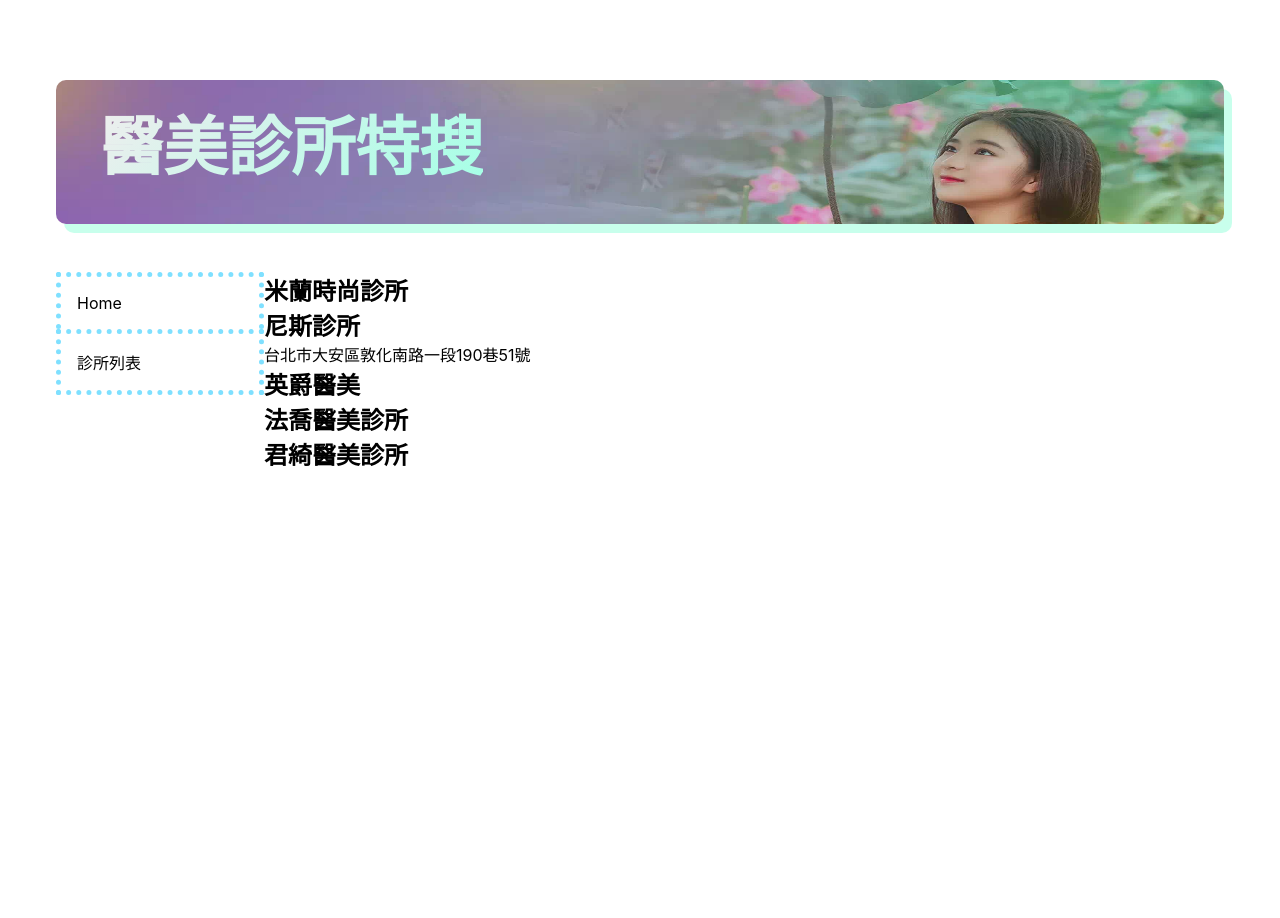
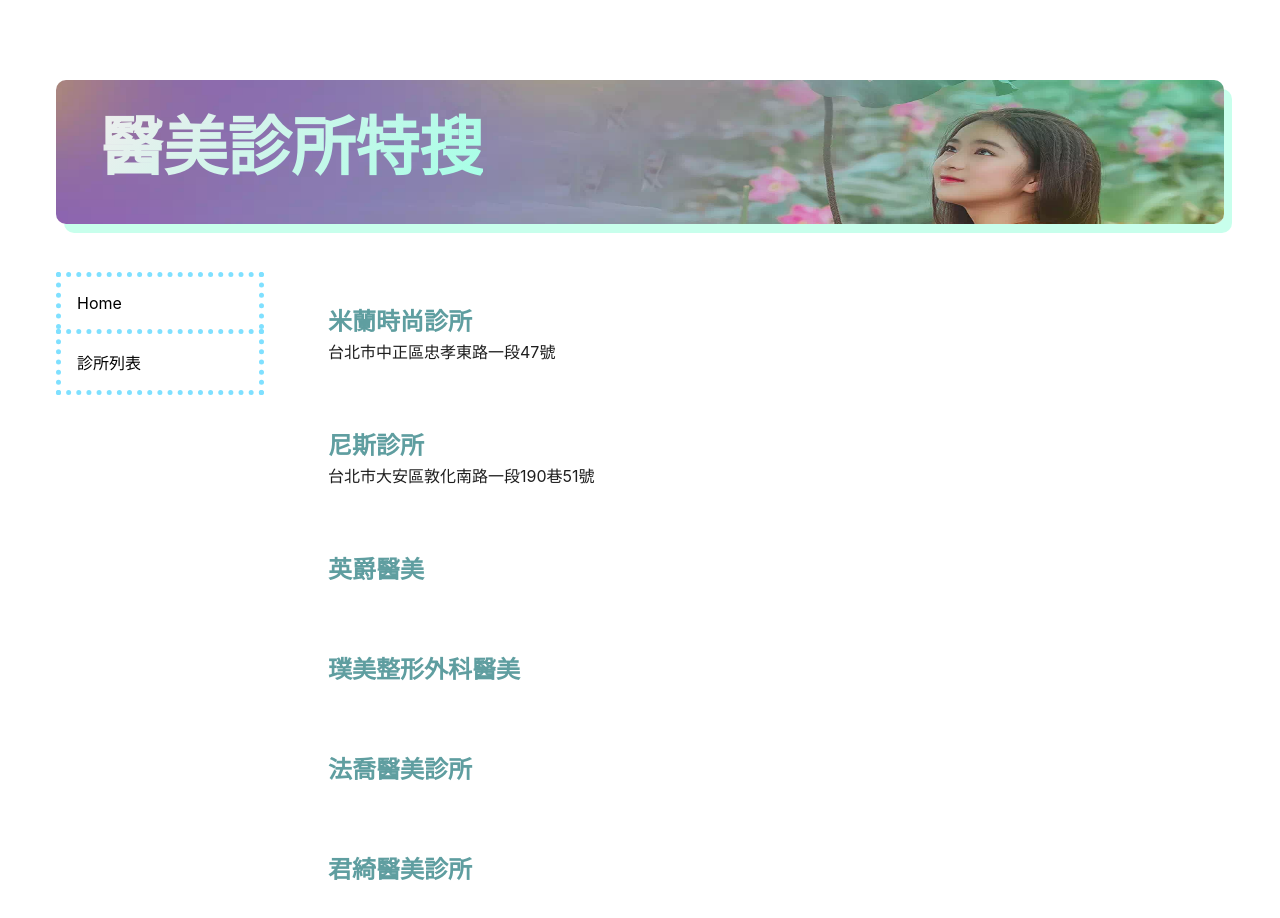
Before and after one commit to catsheue/nextjs-beauty, a Next.js app: page /clinics in a window 1280 px wide. Before the commit the page ends 832 px from the top, so only its background shows below. Built offline with nearby package versions, Linux system fonts and the light colour scheme.

Commit message:
[Add] clinic

```diff
--- a/clinics.js
+++ b/clinics.js
@@ -1,9 +1,10 @@
 export const clinicList = [
   {
     name: "米蘭時尚診所",
-    district: ["Taipei"],
+    district: ["Taipei", "Taichung", "Kaohsiung"],
     services: ["皮秒雷射", "隆乳", "自體脂肪隆乳", "酷思塑平", "EMSCULPT"],
     link: "https://www.niceclinic.com.tw/?language=zh_tw",
+    address: "台北市中正區忠孝東路一段47號",
   },
   {
     name: "尼斯診所",
@@ -17,6 +18,11 @@ export const clinicList = [
     link: "https://wbeauty.com.tw/index.php",
   },
   {
+    name: "璞美整形外科醫美",
+    district: ["Taipei"],
+    link: "https://arsty-clinic.com/",
+  },
+  {
     name: "法喬醫美診所",
     district: ["Taipei", "Taichung", "Kaohsiung"],
     link: "https://www.facharming.com/",
--- a/pages/clinics.js
+++ b/pages/clinics.js
@@ -26,13 +26,13 @@ export default function Home() {
 
         <div className={styles.grid}>
           <Navbar />
-          <div>
-            {clinicList.map(({ name, district, services, address }) => {
+          <div className={styles.rightBody}>
+            {clinicList.map(({ name, district, services, address, link }) => {
               return (
-                <div>
-                  <h2>{name}</h2>
+                <a className={styles.clinicItem} href={link} target="_blank">
+                  <h2 className={styles.clinicTitle}>{name}</h2>
                   <p>{address}</p>
-                </div>
+                </a>
               );
             })}
           </div>
--- a/styles/Home.module.css
+++ b/styles/Home.module.css
@@ -89,7 +89,21 @@
   font-family: Menlo, Monaco, Lucida Console, Liberation Mono, DejaVu Sans Mono,
     Bitstream Vera Sans Mono, Courier New, monospace;
 }
+.clinicItem {
+  padding: 2rem;
+  line-height: 1.5;
+  color: #1e1e1e;
+}
+.clinicItem:hover {
+  background: #eeeeee;
+}
+.clinicTitle {
+  color: cadetblue;
+}
+.rightBody {
 
+  padding-left: 2rem;
+}
 .grid {
   width: 100%;
   display: flex;
--- a/styles/globals.css
+++ b/styles/globals.css
@@ -4,6 +4,10 @@ body {
   margin: 0;
   font-family: -apple-system, BlinkMacSystemFont, Segoe UI, Roboto, Oxygen,
     Ubuntu, Cantarell, Fira Sans, Droid Sans, Helvetica Neue, sans-serif;
+}
+
+body {
+  width: 100%;
 }
 
 a {
```
